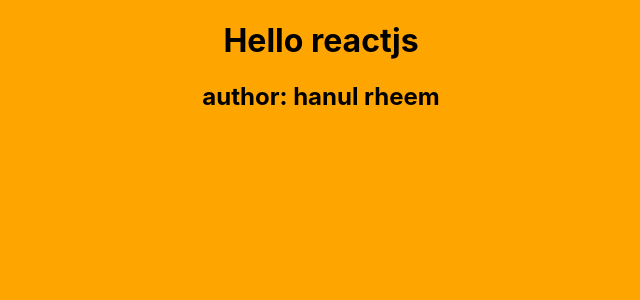
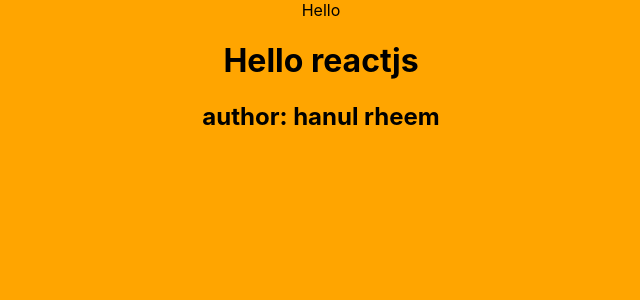
Before and after one commit to bridgecrew-perf6/react-deploy-112, a React (Create React App) app: page / in a window 1280 px wide. Shown: the top 300 px of the page, without its empty margins (319-959 px from the left). Built offline with nearby package versions, Linux system fonts and the light colour scheme.

Commit message:
another update

```diff
--- a/package.json
+++ b/package.json
@@ -8,6 +8,7 @@
     "@testing-library/react": "^12.1.3",
     "@testing-library/user-event": "^13.5.0",
     "react": "^17.0.2",
+    "react-device-detect": "^2.1.2",
     "react-dom": "^17.0.2",
     "react-scripts": "5.0.0",
     "web-vitals": "^2.1.4"
--- a/public/index.html
+++ b/public/index.html
@@ -24,7 +24,7 @@
       work correctly both with client-side routing and a non-root public URL.
       Learn how to configure a non-root public URL by running `npm run build`.
     -->
-    <title>React App</title>
+    <title>HanulRheem</title>
   </head>
   <body>
     <noscript>You need to enable JavaScript to run this app.</noscript>
--- a/src/App.js
+++ b/src/App.js
@@ -1,9 +1,10 @@
 
 import './App.css';
-
+import Header from './components/Header';
 function App() {
   return (
     <div className="App">
+      <Header/>
       <h1>Hello reactjs</h1>
       <h2>author: hanul rheem</h2>
     </div>
--- /dev/null
+++ b/src/components/Header.js
@@ -0,0 +1,7 @@
+
+
+const Header = () => {
+
+    return( <div>Hello </div>)
+}
+export default Header
```
Also changed, not shown: src/components/AutoView.js (added, +16 -0 lines), public/microsoft.png (added), 1 other file (tests, documents, lock files or other folders).
